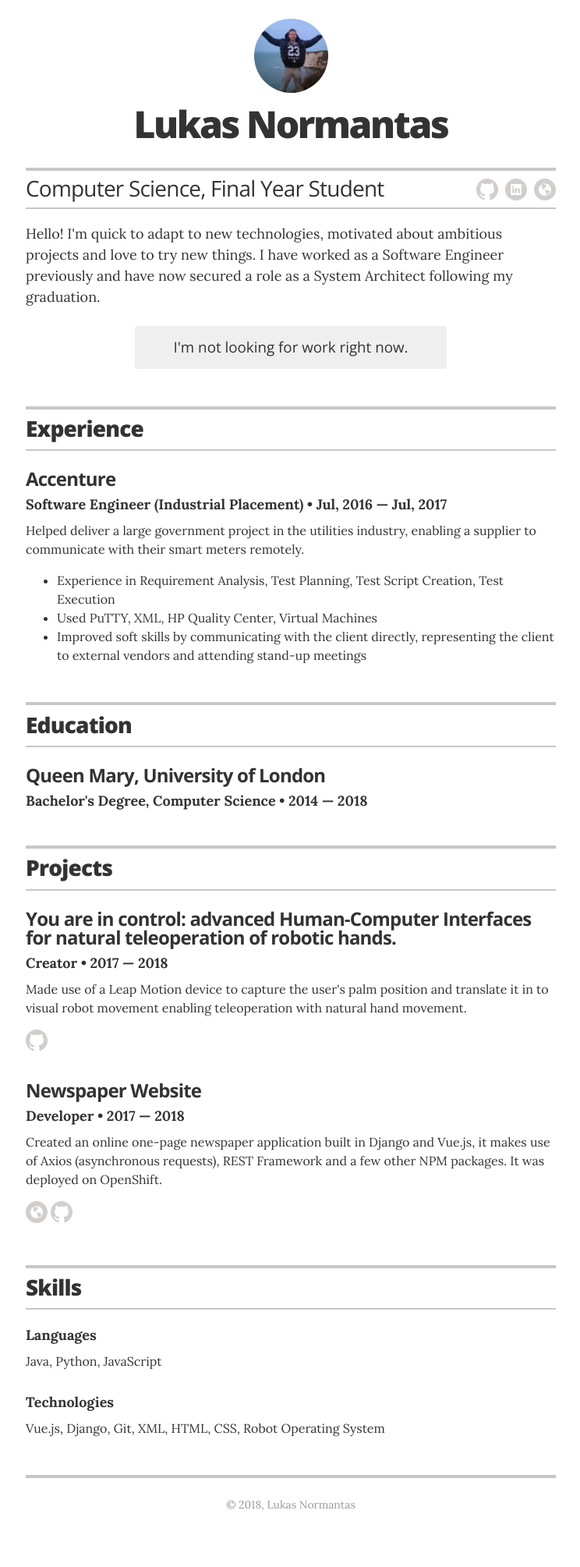
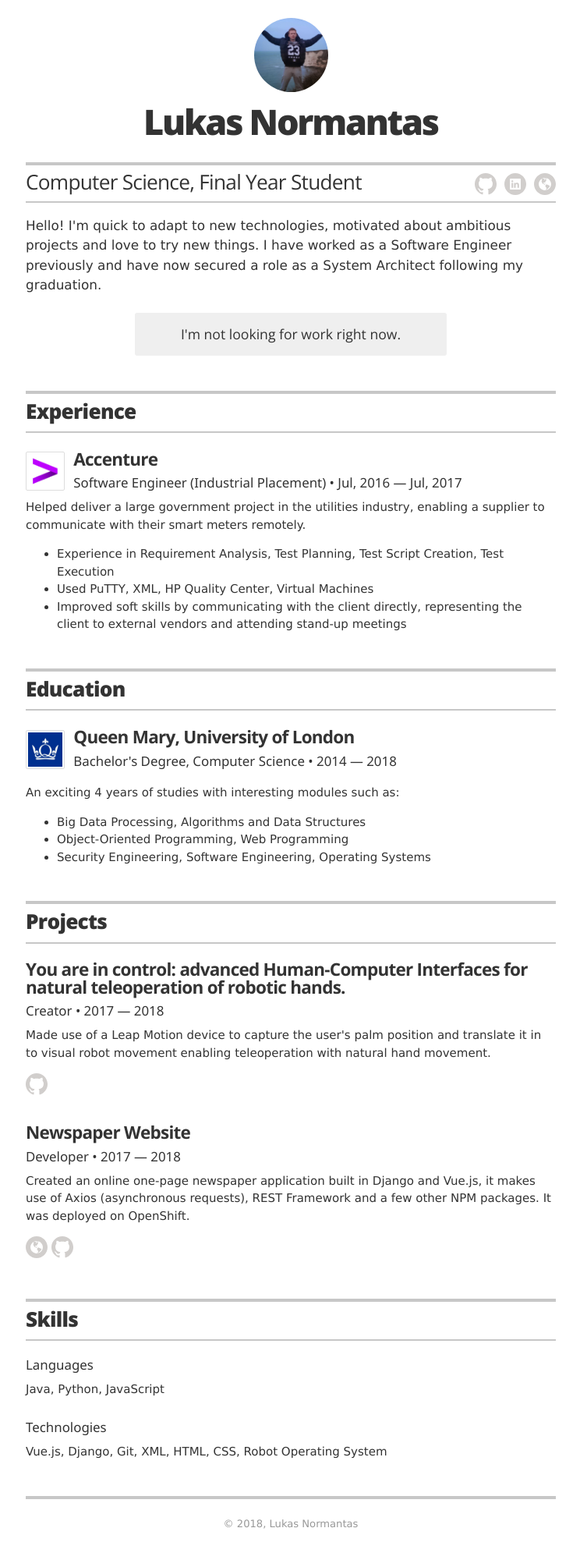
Before and after one commit to xylust/resume-web, a Jekyll site: the page built from index.html, in a window 1280 px wide. Shown: the whole page at 78% size, without its empty margins (267-1011 px from the left). Built offline with Jekyll 4.4.1, drawn with Linux system fonts in a browser that asks for light colours; before the commit the page ends 1988 px from its top, so only the background shows below that.

Commit message:
added job/uni logo, animated avatar, small formatting changes

```diff
--- a/_config.yml
+++ b/_config.yml
@@ -1,6 +1,6 @@
 # Site settings
 title: "Lukas Normantas"
-description: "A single page resume"
+description: "Single page resume for Lukas Normantas who is a soon-to-be Computer Science graduate"
 
 # Build settings
 markdown: kramdown
@@ -9,16 +9,15 @@ sass:
   style: compressed
 
 # Resume settings
-resume_avatar:                  "true"
+resume_avatar:                  true
 resume_name:                    "Lukas Normantas"
 resume_title:                   "Computer Science, Final Year Student"
 resume_contact_email:           "me@lukasn.com"
 resume_contact_telephone:       "07397300540"
-# resume_contact_address:       ""
-# resume_header_contact_info:   ""
-resume_header_intro: "<p>Hello! I'm quick to adapt to new technologies, motivated about ambitious projects and love to try new things. I have worked as a Software Engineer previously and have now secured a role as a System Architect following my graduation.</p>"
+# resume_header_quote:          "" If I ever come up with an amazing quote
+resume_header_intro:            "<p>Hello! I'm quick to adapt to new technologies, motivated about ambitious projects and love to try new things. I have worked as a Software Engineer previously and have now secured a role as a System Architect following my graduation.</p>"
 
-resume_looking_for_work:        "no"
+resume_looking_for_work:        false
 resume_section_experience:      true
 resume_section_education:       true
 resume_section_projects:        true
@@ -29,15 +28,14 @@ resume_section_associations:    false
 resume_section_interests:       false
 
 # Resume social links
-# uncomment the options you wish to display, and add your own URL
 resume_social_links:
+  resume_website_url:           "https://lukasn.com/" # a little useless because they're currently on this page
   resume_github_url:            "https://github.com/xylust"
-  # resume_twitter_url:           ""
-  # resume_dribbble_url:          ""
-  # resume_facebook_url:          ""
   resume_linkedin_url:          "https://www.linkedin.com/in/lukinskas/"
-  # resume_instagram_url:         ""
-  resume_website_url:           "https://lukasn.com/"
+  # resume_twitter_url:           "" I'm not active on Twitter
+  # resume_dribbble_url:          "" I'm not a web designer
+  # resume_facebook_url:          "" I'd prefer an e-mail as opposed to somebody friend requesting me
+  # resume_instagram_url:         "" Selfies and food pictures won't help land a job
 resume_print_social_links:      true
 
 # Design settings
--- a/_data/education.yml
+++ b/_data/education.yml
@@ -1,8 +1,10 @@
 # Degree
 - degree: Bachelor's Degree, Computer Science
   uni: Queen Mary, University of London
+  logo: queenmary
   year: 2014 &mdash; 2018
-
+  summary: An exciting 4 years of studies with interesting modules such as&colon; <ul class="resume-item-list"><li>Big Data Processing, Algorithms and Data Structures</li><li>Object-Oriented Programming, Web Programming</li><li>Security Engineering, Software Engineering, Operating Systems</li></ul>
+  linkedin: https://www.linkedin.com/school/queen-mary-university-of-london/
 # - degree:
 #   uni:
 #   year:
--- a/_data/experience.yml
+++ b/_data/experience.yml
@@ -2,6 +2,8 @@
 
 # Accenture
 - company: Accenture
+  logo: accenture
   position: Software Engineer (Industrial Placement)
   duration: Jul, 2016 &mdash; Jul, 2017
   summary: Helped deliver a large government project in the utilities industry, enabling a supplier to communicate with their smart meters remotely.	<ul class="resume-item-list"><li>Experience in Requirement Analysis, Test Planning, Test Script Creation, Test Execution</li><li>Used PuTTY, XML, HP Quality Center, Virtual Machines</li><li>Improved soft skills by communicating with the client directly, representing the client to external vendors and attending stand-up meetings</li></ul>
+  linkedin: https://www.linkedin.com/company/accenture/
--- a/_includes/head.html
+++ b/_includes/head.html
@@ -5,7 +5,7 @@
 
   <title>{% if page.title %}{{ page.title }}{% else %}{{ site.title }}{% endif %}</title>
 
-  <!-- Google font typography settings - defined in _config.yml -->
+  <!-- Google font typography settings -->
   {% if site.resume_theme == 'default' %}
   <link href='https://fonts.googleapis.com/css?family=Lora:400,700|Open+Sans:400,300,800,700' rel='stylesheet' type='text/css'>
   {% endif %}
@@ -13,10 +13,12 @@
   <meta name="description" content="{% if page.excerpt %}{{ page.excerpt | strip_html | strip_newlines | truncate: 160 }}{% else %}{{ site.description }}{% endif %}">
 
   <link rel="stylesheet" href="css/main.css">
+  <link rel="stylesheet" href="https://www.w3schools.com/w3css/4/w3.css">
   <link rel="canonical" href="{{ page.url | replace:'index.html','' | prepend: site.baseurl | prepend: site.url }}">
   <link rel="icon" type="image/x-icon" href="/favicon.png" />
 
   <!-- Global site tag (gtag.js) - Google Analytics -->
+  <!-- TODO: This is pretty useless if the user has Adblock/uBlock, possibly remove it all together or find an alternative method -->
   <script async src="https://www.googletagmanager.com/gtag/js?id=UA-117995050-1"></script>
   <script>
     window.dataLayer = window.dataLayer || [];
--- a/_layouts/resume.html
+++ b/_layouts/resume.html
@@ -6,42 +6,46 @@
 <body class="theme-{% if site.resume_theme %}{{ site.resume_theme }}{% endif %}">
 
   <div class="wrapper" itemscope itemtype="http://schema.org/Person">
-      <meta itemprop="telephone" content="{{ site.resume_contact_telephone }}"/>
-      <meta itemprop="address" content="{{ site.resume_contact_address }}"/>
+    <meta itemprop="telephone" content="{{ site.resume_contact_telephone }}" />
 
     <header class="page-header">
 
-        <!-- You can turn off the avatar in _config.yml by setting to false -->
-        {% if site.resume_avatar == 'true' %}
+      <!-- Avatar -->
+      {% if site.resume_avatar %}
+      <div class="w3-animate-left">
         <img src="images/avatar.jpg" alt="my photo" class="avatar no-print" itemprop="image">
+      </div>
       {% endif %}
 
-        <!-- Your name is defined in the _config.yml file -->
+      <!-- Full Name -->
       <h1 class="header-name" itemprop="name">{{ site.resume_name }}</h1>
 
-        <!-- Contact buttons don't work in print, configure in the _config.yml file, remove "print-only" to display always. -->
-        <div class="header-contact-info print-only">
-          <p>{{ site.resume_header_contact_info }}</p>
+      <!-- Quote -->
+      {% if site.resume_header_quote %}
+      <div class="header-quote">
+        <p><i>"{{ site.resume_header_quote }}"</i></p>
       </div>
+      {% endif %}
 
       <div class="title-bar no-print">
 
-          <!-- Your title is also defined in the _config.yml file -->
+        <!-- Job Title -->
         <h2 class="header-title" itemprop="jobTitle">{{ site.resume_title }}</h2>
 
-          <!-- This is the markup for the icon links; moved out to an include because it's very verbose, and you shouldn't ever need to edit the markup (unless you want to re-order the icons); if you want to customize which links appear, define them in the _config.yml file -->
+        <!-- Markup for icon links -->
         {% include icon-links.html %}
       </div>
 
+      <!-- Introduction -->
       <div class="executive-summary no-print" itemprop="description">
         {{ site.resume_header_intro }}
       </div>
 
-        {% if site.resume_looking_for_work == 'yes' %}
+      <!-- Contact button -->
+      {% if site.resume_looking_for_work %}
       <a href="mailto:{{ site.resume_contact_email }}" class="contact-button no-print" itemprop="email">Contact me</a>
-        {% elsif site.resume_looking_for_work == 'no' %}
+      {% else %}
       <a class="contact-button not-looking no-print">I'm not looking for work right now.</a>
-        {% else %}
       {% endif %}
 
     </header>
@@ -56,18 +60,21 @@
 
       {% for job in site.data.experience %}
       <div class="resume-item" itemscope itemprop="worksFor" itemtype="http://schema.org/Organization">
+        {% if job.logo and job.linkedin %}
+        <a href="{{ job.linkedin }}">
+          <img class="resume-item-logo" src="images/{{ job.logo }}.png" alt="Company Logo" itemprop="logo" />
+        </a>
+        {% endif %}
         <h3 class="resume-item-title" itemprop="name">{{ job.company }}</h3>
         <h4 class="resume-item-details" itemprop="description">{{ job.position }} &bull; {{ job.duration }}</h4>
         <p class="resume-item-copy">{{ job.summary }}</p>
-        </div><!-- end of resume-item -->
+      </div>
+      <!-- end of resume-item -->
       {% endfor %}
 
     </section>
     <!-- end Experience -->
-      {% endif %}
-
-
-      {% if site.resume_section_education %}
+    {% endif %} {% if site.resume_section_education %}
     <!-- begin Education -->
     <section class="content-section">
       <header class="section-header">
@@ -76,6 +83,11 @@
 
       {% for education in site.data.education %}
       <div class="resume-item" itemscope itemprop="alumniOf" itemtype="http://schema.org/CollegeOrUniversity">
+        {% if education.logo and education.linkedin %}
+        <a href="{{ education.linkedin }}">
+          <img class="resume-item-logo" src="images/{{ education.logo }}.png" alt="School Logo" itemprop="logo" />
+        </a>
+        {% endif %}
         <h3 class="resume-item-title" itemprop="name">{{ education.uni }}</h3>
         <h4 class="resume-item-details group" itemprop="description">{{ education.degree }} &bull; {{ education.year }}</h4>
         <h5 class="resume-item-details award-title" itemprop="description">{{ education.award }}</h5>
@@ -84,7 +96,8 @@
             {% for award in education.awards %}
             <li>{{ award.award }}</li>
             {% endfor %}
-            </ul></h5>
+          </ul>
+          </h5>
 
 
           <p class="resume-item-copy">{{ education.summary }}</p>
@@ -92,10 +105,7 @@
       {% endfor %}
     </section>
     <!-- end Education -->
-      {% endif %}
-
-
-      {% if site.resume_section_projects %}
+    {% endif %} {% if site.resume_section_projects %}
     <!-- begin Projects -->
     <section class="content-section">
       <header class="section-header">
@@ -106,22 +116,25 @@
       <div class="resume-item" itemscope itemtype="http://schema.org/CreativeWork">
         <meta itemprop="creator" content="{{ site.resume_name }}" itemtype="http://schema.org/Person" />
         <h3 class="resume-item-title" itemprop="name">{{ project.project }}</h3>
-          <h4 class="resume-item-details" itemprop="description">{{ project.role }}  &bull; {{ project.duration }}</h4>
+        <h4 class="resume-item-details" itemprop="description">{{ project.role }} &bull; {{ project.duration }}</h4>
         <p class="resume-item-copy">{{ project.description }}</p>
+        <!-- Website link for project -->
         {% if project.url %}
-            <p class="project-icon"><a href="{{ project.url }}" class="icon-link" itemprop="sameAs">{% include icons/icon-website.html %}</a></p>
-          {% endif %}
-          {% if project.git %}
-            <p class="project-icon"><a href="{{ project.git }}" class="icon-link" itemprop="sameAs">{% include icons/icon-github.html %}</a></p>
+        <p class="project-icon">
+          <a href="{{ project.url }}" class="icon-link" itemprop="sameAs">{% include icons/icon-website.html %}</a>
+        </p>
+        <!-- Github link for project -->
+        {% endif %} {% if project.git %}
+        <p class="project-icon">
+          <a href="{{ project.git }}" class="icon-link" itemprop="sameAs">{% include icons/icon-github.html %}</a>
+        </p>
         {% endif %}
       </div>
       {% endfor %}
 
     </section>
     <!-- end Projects -->
-      {% endif %}
-
-      {% if site.resume_section_skills %}
+    {% endif %} {% if site.resume_section_skills %}
     <!-- begin Skills -->
     <section class="content-section">
 
@@ -137,9 +150,7 @@
 
     </section>
     <!-- end Skills -->
-      {% endif %}
-
-      {% if site.resume_section_recognition %}
+    {% endif %} {% if site.resume_section_recognition %}
     <!-- begin Recognition -->
     <section class="content-section">
 
@@ -157,9 +168,7 @@
 
     </section>
     <!-- end Recognition -->
-      {% endif %}
-
-      {% if site.resume_section_associations %}
+    {% endif %} {% if site.resume_section_associations %}
     <!-- begin Associations -->
     <section class="content-section">
 
@@ -169,7 +178,8 @@
 
       {% for association in site.data.associations %}
       <div class="resume-item" itemscope itemprop="memberOf" itemtype="http://schema.org/Organization">
-          <h3 class="resume-item-title" itemprop="name">{% if association.url %}<a href="{{ association.url }}">{{ association.organization }}</a>{% else %}{{ association.organization }}{% endif %}</h3>
+        <h3 class="resume-item-title" itemprop="name">{% if association.url %}
+          <a href="{{ association.url }}">{{ association.organization }}</a>{% else %}{{ association.organization }}{% endif %}</h3>
         <h4 class="resume-item-details" itemprop="description">{{ association.role }} &bull; {{ association.year }}</h4>
         <p class="resume-item-copy">{{ association.summary }}</p>
       </div>
@@ -177,9 +187,7 @@
 
     </section>
     <!-- end Associations -->
-      {% endif %}
-
-      {% if site.resume_section_interests %}
+    {% endif %} {% if site.resume_section_interests %}
     <!-- begin Interests -->
     <section class="content-section">
 
@@ -197,9 +205,7 @@
 
     </section>
     <!-- end Interests -->
-      {% endif %}
-
-      {% if site.resume_section_links %}
+    {% endif %} {% if site.resume_section_links %}
     <!-- begin Links -->
     <section class="content-section">
 
@@ -210,16 +216,16 @@
       <div class="resume-item">
         <ul class="resume-item-list">
           {% for link in site.data.links %}
-            <li><a href={{ link.url }} itemprop="url">{{ link.description }}</a></li>
+          <li>
+            <a href={{ link.url }} itemprop="url">{{ link.description }}</a>
+          </li>
           {% endfor %}
         </ul>
       </div>
 
     </section>
     <!-- end Links -->
-      {% endif %}
-
-      {% if site.resume_print_social_links %}
+    {% endif %} {% if site.resume_print_social_links %}
     <!-- begin Print Social Links -->
     <section class="content-section print-only">
 
--- a/_sass/_resume.scss
+++ b/_sass/_resume.scss
@@ -39,11 +39,11 @@
     margin: 1rem 0 2rem;
   }
 
-  .header-contact-info {
+  .header-quote {
     @include sans;
     text-align: center;
   }
-  .header-contact-info p a {
+  .header-quote p a {
     color: inherit;
   }
 
@@ -160,6 +160,20 @@
 .content-section {
   margin: 0 0 3rem;
 
+  .resume-item-logo {
+    width: 50px;
+    height: 50px;
+    float: left;
+    border: 1px solid #ddd;
+    border-radius: 2px;
+    padding: 2px;
+    margin: 0.13rem 0.75rem 0.30rem auto;
+  }
+
+  .resume-item-logo:hover {
+    box-shadow: 0 0 2px 1px rgba(0, 140, 186, 0.5);
+  }
+
   .resume-item { margin-bottom: 2rem; }
 
   .resume-item-title {
```
Also changed, not shown: images/accenture.png (added), images/queenmary.png (added). Lines whose indentation alone changed are shown as unchanged.
